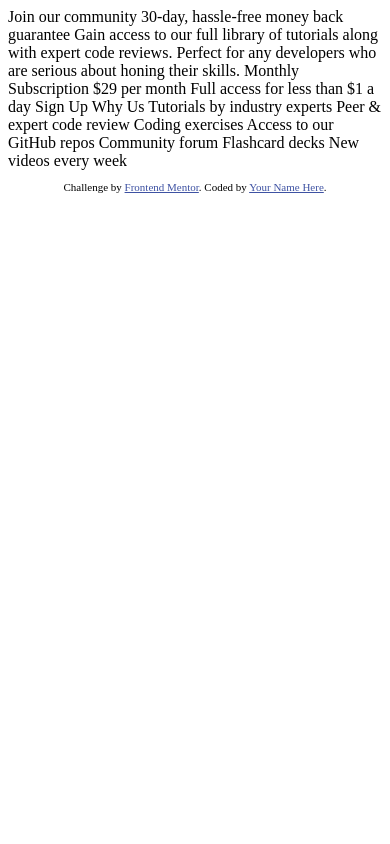
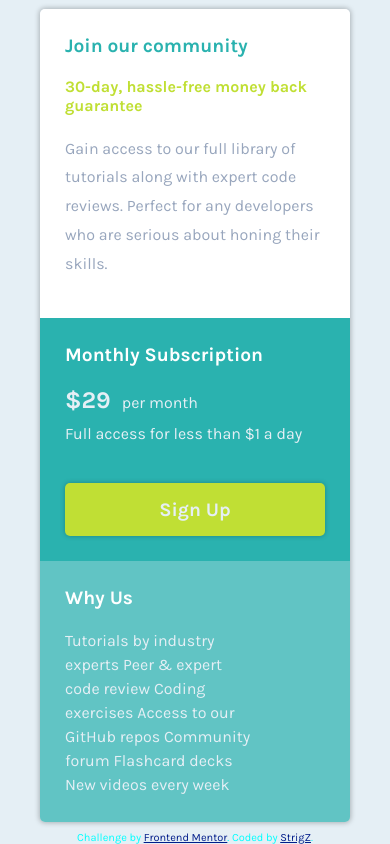
Before and after one commit to StrigZ/Single-price-grid-component-challenge, a plain HTML site: page index.html in a window 390 px wide. Drawn offline with Linux system fonts and the light colour scheme.

Commit message:
mobile design

```diff
--- a/index.html
+++ b/index.html
@@ -1,50 +1,55 @@
 <!DOCTYPE html>
 <html lang="en">
+
 <head>
     <meta charset="UTF-8">
-  <meta name="viewport" content="width=device-width, initial-scale=1.0"> <!-- displays site properly based on user's device -->
+    <meta name="viewport" content="width=device-width, initial-scale=1.0">
+    <!-- displays site properly based on user's device -->
 
     <link rel="icon" type="image/png" sizes="32x32" href="./images/favicon-32x32.png">
+    <link href="./style.css" rel="stylesheet">
 
     <title>Frontend Mentor | Single Price Grid Component</title>
 
     <!-- Feel free to remove these styles or customise in your own stylesheet 👍 -->
     <style>
-    .attribution { font-size: 11px; text-align: center; }
-    .attribution a { color: hsl(228, 45%, 44%); }
+        .attribution {
+            font-size: 11px;
+            text-align: center;
+            color: cyan;
+        }
+
+        .attribution a {
+            color: hsl(228, 100%, 27%);
+        }
     </style>
 </head>
+
 <body>
-  Join our community
-
-  30-day, hassle-free money back guarantee
-
-  Gain access to our full library of tutorials along with expert code reviews.
-  Perfect for any developers who are serious about honing their skills.
-
-  Monthly Subscription
-
-  &dollar;29 per month
-
-  Full access for less than &dollar;1 a day
-
-  Sign Up
-
-  Why Us
-
-  Tutorials by industry experts
-  Peer &amp; expert code review
-  Coding exercises
-  Access to our GitHub repos
-  Community forum
-  Flashcard decks
-  New videos every week
-
+    <main>
+        <h1 class="sr-only">Single price grid component</h1>
+        <section class="top">
+            <h3 class="top__title">Join our community</h3>
+            <p class="top__gurantee">30-day, hassle-free money back guarantee</p>
+            <p class="top__desc">Gain access to our full library of tutorials along with expert code reviews. Perfect for any developers who are serious about honing their skills.</p>
+        </section>
+        <section class="price">
+            <h3 class="price__title">Monthly Subscription</h3>
+            <p class="price__price"><span class="price__price-span">&dollar;29 </span>per month</p>
+            <p class="price__desc">Full access for less than &dollar;1 a day</p>
+            <button type="button" class="price__btn">Sign Up</button>
+        </section>
+        <section class="why">
+            <h3 class="why__title">Why Us</h3>
+            <p class="why__desc">Tutorials by industry experts Peer &amp; expert code review Coding exercises Access to our GitHub repos Community forum Flashcard decks New videos every week</p>
+        </section>
+    </main>
     <footer>
         <p class="attribution">
-      Challenge by <a href="https://www.frontendmentor.io?ref=challenge" target="_blank">Frontend Mentor</a>.
-      Coded by <a href="#">Your Name Here</a>.
+            Challenge by <a href="https://www.frontendmentor.io?ref=challenge" target="_blank">Frontend Mentor</a>. Coded by
+            <a href="https://www.frontendmentor.io/profile/StrigZ">StrigZ</a>.
         </p>
     </footer>
 </body>
+
 </html>
--- /dev/null
+++ b/style.css
@@ -0,0 +1,137 @@
+@import url('https://fonts.googleapis.com/css2?family=Karla:wght@400;700&display=swap');
+* {
+    padding: 0;
+    margin: 0;
+    box-sizing: border-box;
+}
+
+:root {
+    --Cyan: hsl(179, 62%, 43%);
+    --BrightYellow: hsl(71, 73%, 54%);
+    --LightGray: hsl(204, 43%, 93%);
+    --GrayishBlue: hsl(218, 22%, 67%);
+}
+
+body {
+    background-color: var(--LightGray);
+    min-height: 100vh;
+    font-family: 'Karla', sans-serif;
+    display: flex;
+    flex-direction: column;
+    justify-content: center;
+    align-items: center;
+    font-size: 16px;
+    color: #fff;
+}
+
+section p {
+    color: var(--LightGray);
+}
+
+main {
+    max-width: 310px;
+    min-height: 720px;
+    margin: auto;
+    box-shadow: 0 0 5px 1px rgba(0, 0, 0, 0.25);
+    border-radius: 5px;
+    overflow: hidden;
+}
+
+h2,
+h3 {
+    font-weight: 700;
+    font-size: 1.2em;
+}
+
+.sr-only {
+    border: 0 !important;
+    clip: rect(1px, 1px, 1px, 1px) !important;
+    -webkit-clip-path: inset(50%) !important;
+    clip-path: inset(50%) !important;
+    height: 1px !important;
+    margin: -1px !important;
+    overflow: hidden !important;
+    padding: 0 !important;
+    position: absolute !important;
+    width: 1px !important;
+    white-space: nowrap !important;
+}
+
+.top {
+    background-color: #fff;
+    padding: 25px;
+    min-height: 270px;
+}
+
+.top__title {
+    color: var(--Cyan);
+    margin-bottom: 20px;
+}
+
+.top__gurantee {
+    color: var(--BrightYellow);
+    font-weight: 700;
+    margin-bottom: 20px;
+}
+
+.top__desc {
+    color: var(--GrayishBlue);
+    margin-bottom: 15px;
+    line-height: 1.8;
+}
+
+.price {
+    background-color: var(--Cyan);
+    padding: 25px;
+    min-height: 230px;
+}
+
+.price__title {
+    margin-bottom: 20px;
+}
+
+.price__price {
+    color: var(--LightGray);
+    margin-bottom: 10px;
+}
+
+.price__price-span {
+    font-weight: 700;
+    font-size: 1.5em;
+    padding-right: 5px;
+}
+
+.price__desc {
+    margin-bottom: 40px;
+}
+
+.price__btn {
+    border: none;
+    background-color: var(--BrightYellow);
+    padding: 15px 0;
+    width: 100%;
+    color: var(--LightGray);
+    font-weight: 700;
+    font-family: 'Karla', sans-serif;
+    border-radius: 5px;
+    box-shadow: 0 0 5px 0 rgba(0, 0, 0, 0.25);
+    font-size: 1.2em;
+}
+
+.why {
+    background-color: rgba(42, 178, 175, .7);
+    min-height: 225px;
+    padding: 25px;
+}
+
+.why__title {
+    margin-bottom: 20px;
+}
+
+.why__desc {
+    width: 75%;
+    line-height: 1.5;
+    color: var(--LightGray);
+}
+
+@media (min-width:900px) {}
```
Also changed, not shown: 1 other file. Lines whose indentation alone changed are shown as unchanged.
